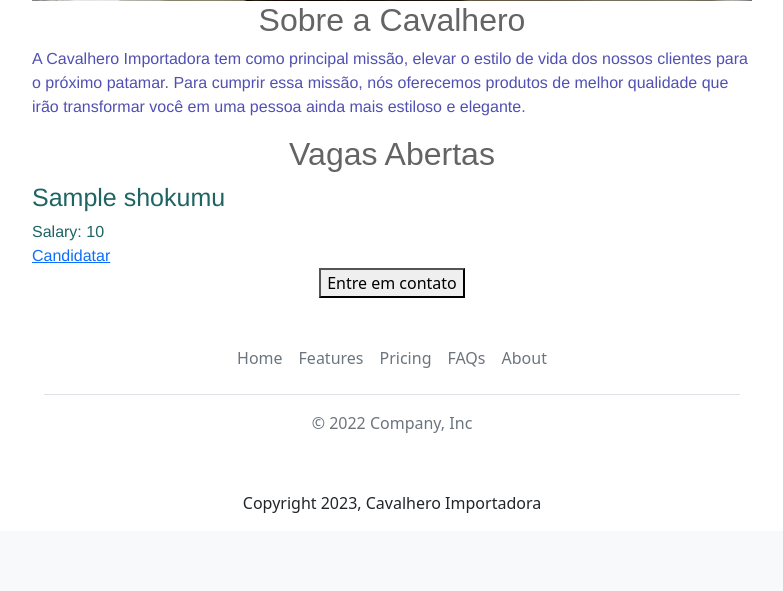
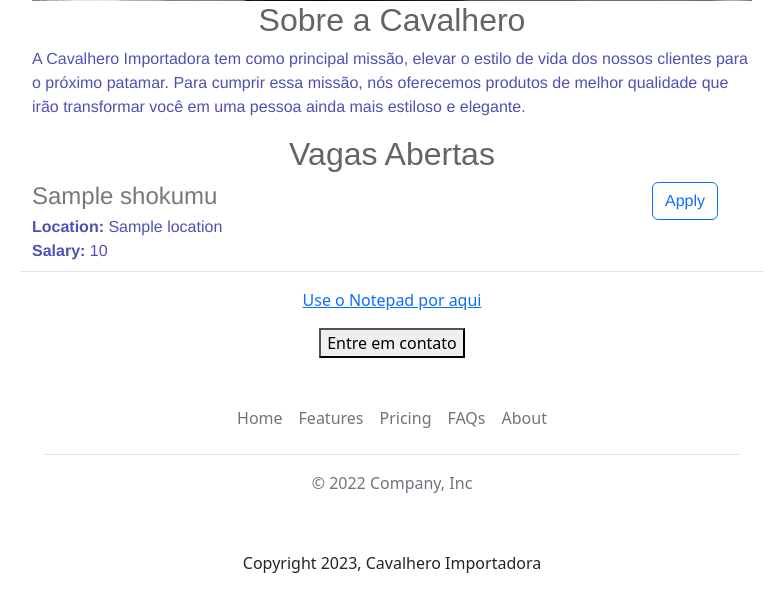
Before and after one commit to lucas-134/cavalhero-careers-test, a Flask app: template templates/home.html in a window 1280 px wide. Shown: the part 471-1062 px from the top of the page, without its empty margins (248-1031 px from the left). Before the commit the page ends 984 px from the top, so only its background shows below. Run offline with Flask 3, Linux system fonts and the light colour scheme; the template is opened without the code that fills it: most values are stand-ins (such as "Sample title", 1, 10 or a date in 2020).

Commit message:
Included notepad

```diff
--- a/app.py
+++ b/app.py
@@ -1,5 +1,5 @@
 from flask import Flask, render_template, jsonify, request
-from database import load_jobs_from_db, load_job_from_db, add_application_to_db
+from database import load_jobs_from_db, load_job_from_db, add_application_to_db, add_note_data
 
 
 app = Flask(__name__)
@@ -64,6 +64,21 @@
                         company = 'Cavalhero Express',
                         job = chosen_job)
 
+@app.route("/notepad", methods=['get', 'post'])
+def notepad():
+    if request.method == "POST":
+      text_data = request.form['texto_inserido']
+      print(text_data)
+      add_note_data(text_data)
+      return render_template('test.html',
+                            note_inserted = text_data)
+    else:
+      return render_template('notepad.html')
+
+@app.route("/test")
+def test():
+    return render_template('test.html')
+
 print(__name__)
 if __name__ == "__main__":
   app.run(host='0.0.0.0', debug=True)
--- a/database.py
+++ b/database.py
@@ -38,3 +38,9 @@
     query = text("INSERT INTO applications (job_id, full_name, email, phone) VALUES (:job_id, :name, :email, :phone)")
 
     conn.execute(query, {"job_id": id, "name": application['name'], "email": application['email'], "phone": application['phone']})
+
+
+def add_note_data(text_to_db):
+  with engine.connect() as conn:
+    query = text("INSERT INTO notes (content) VALUES (:content)")
+    conn.execute(query, {"content": text_to_db})
--- a/templates/home.html
+++ b/templates/home.html
@@ -57,9 +57,12 @@
         {% endfor%}
       </div>
       <div style="text-align: center;">
-      <button>Entre em contato</button>
-      {% include 'footer.html' %}
-      <p>Copyright 2023, Cavalhero Importadora</p>
+        <a href="/notepad">Use o Notepad por aqui</a><br>
+      </div>
+      <div style="text-align: center;">
+        <button class='mt-3'>Entre em contato</button>
+        {% include 'footer.html' %}
+        <p>Copyright 2023, Cavalhero Importadora</p
       </div>
     </div>
   </body>
--- a/templates/job_item.html
+++ b/templates/job_item.html
@@ -1,11 +1,18 @@
-<div style="color:rgb(30,100,100);">
-  <h4 style='font-size: 25px;'>
-    {{shokumu['title']}}
-  </h4>
-  <div>
-    Salary: {{shokumu['salary']}}
+<div class="border-bottom row" style="margin-bottom:16px;padding-bottom:8px;">
+  <div class="col-10">
+    <h4
+      style="color:rgb(120,120,120); margin-bottom:4px;">
+      {{shokumu['title']}}
+    </h4>
+    <div>
+      <b>Location:</b> {{shokumu['location']}}
+    </div>
+    <div>
+      <b>Salary:</b> {{shokumu['salary']}}
+    </div>
   </div>
-  <a href='/job/{{shokumu['id']}}' style="margin-top: 10px;">
-    Candidatar
-  </a>
+  <div class="col-2 padding-right:16px">
+    <a href="/job/{{shokumu['id']}}" type="button" class="btn btn-outline-primary float-right align-middle" >Apply</a>
+  </div>
+
 </div>
```
Also changed, not shown: templates/notepad.html (added, +14 -0 lines), templates/others.html (added, +7 -0 lines), templates/test.html (added, +14 -0 lines).
